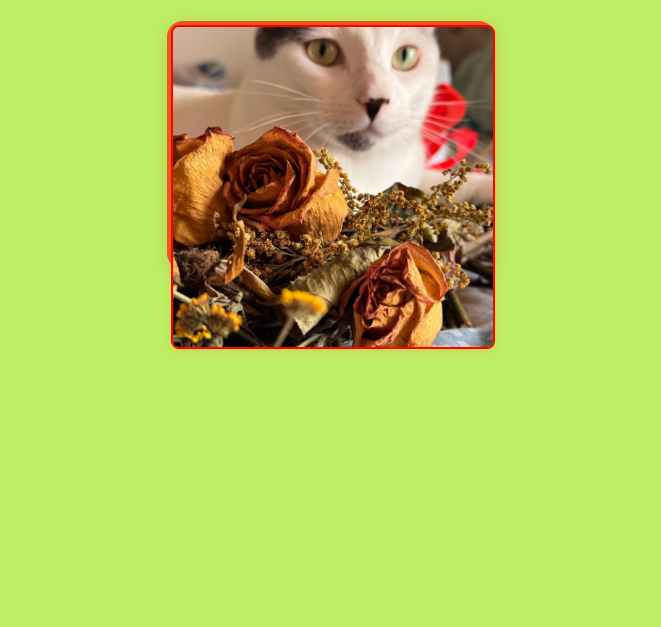
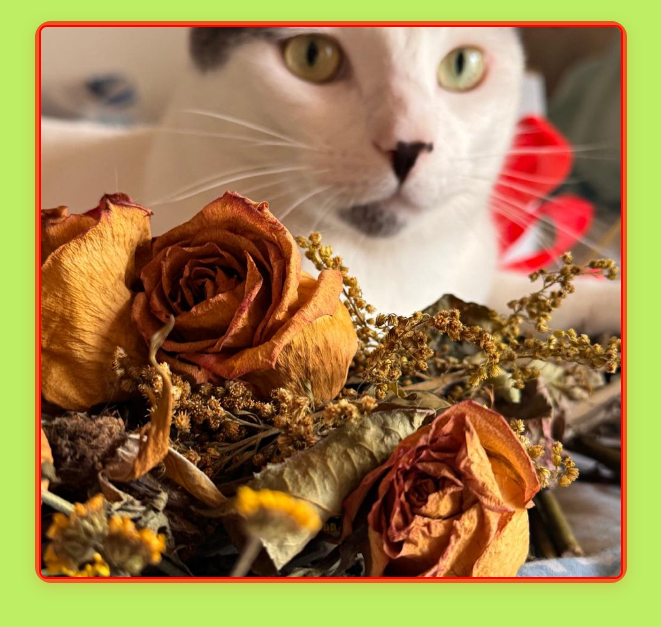
Before and after one commit to Andreszp13/pagina-tito, a plain HTML site: page index.html in a window 1280 px wide. Shown: the part 87-714 px from the top of the page, without its empty margins (309-970 px from the left). Drawn offline with Linux system fonts and the light colour scheme.

Commit message:
arreglo de imagenes

```diff
--- a/styles.css
+++ b/styles.css
@@ -3,16 +3,22 @@ body {
     margin: 0;
     padding: 20px;
     background-color: #bdee64;
+    display: flex;
+    flex-direction: column;
+    align-items: center;
+    justify-content: flex-start;
+    min-height: 100vh;
 }
 #animation-container {
+    display: flex;
+    align-items: center;
+    justify-content: center;
     position: relative;
-    width: 320px;
-    height: 240px;
-    margin: 0 auto;
     background: #FB9E3A;
     border-radius: 16px;
     box-shadow: 0 4px 16px #E6521F33;
     border: 4px solid #E6521F;
+    margin: 0 auto;
 }
 .subtitulo {
     font-family: 'Chiron Sung HK', serif;
@@ -25,9 +31,11 @@ body {
     text-shadow: 1px 1px 0 #FCEF91, 2px 2px 0 #FB9E3A;
 }
 .imagen img {
-  width: 100%;
-  height: 100%;
-  aspect-ratio: 1/1;
+  display: block;
+  margin: 0 auto;
+  width: 580px;
+  height: 550px;
+  aspect-ratio: unset;
   object-fit: cover;
   border-radius: 8px;
   box-shadow: 0 2px 8px #FB9E3A55;
```
